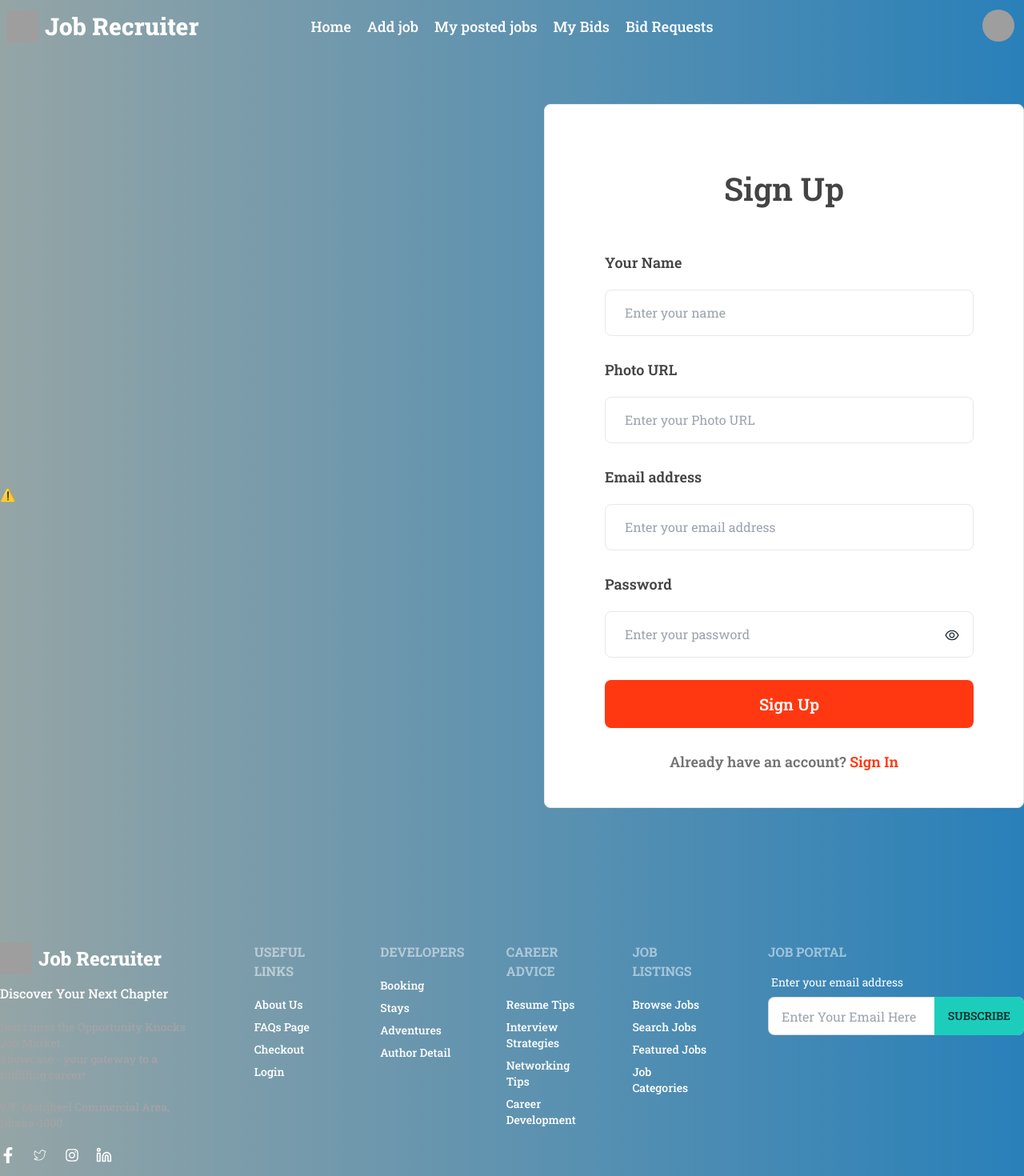
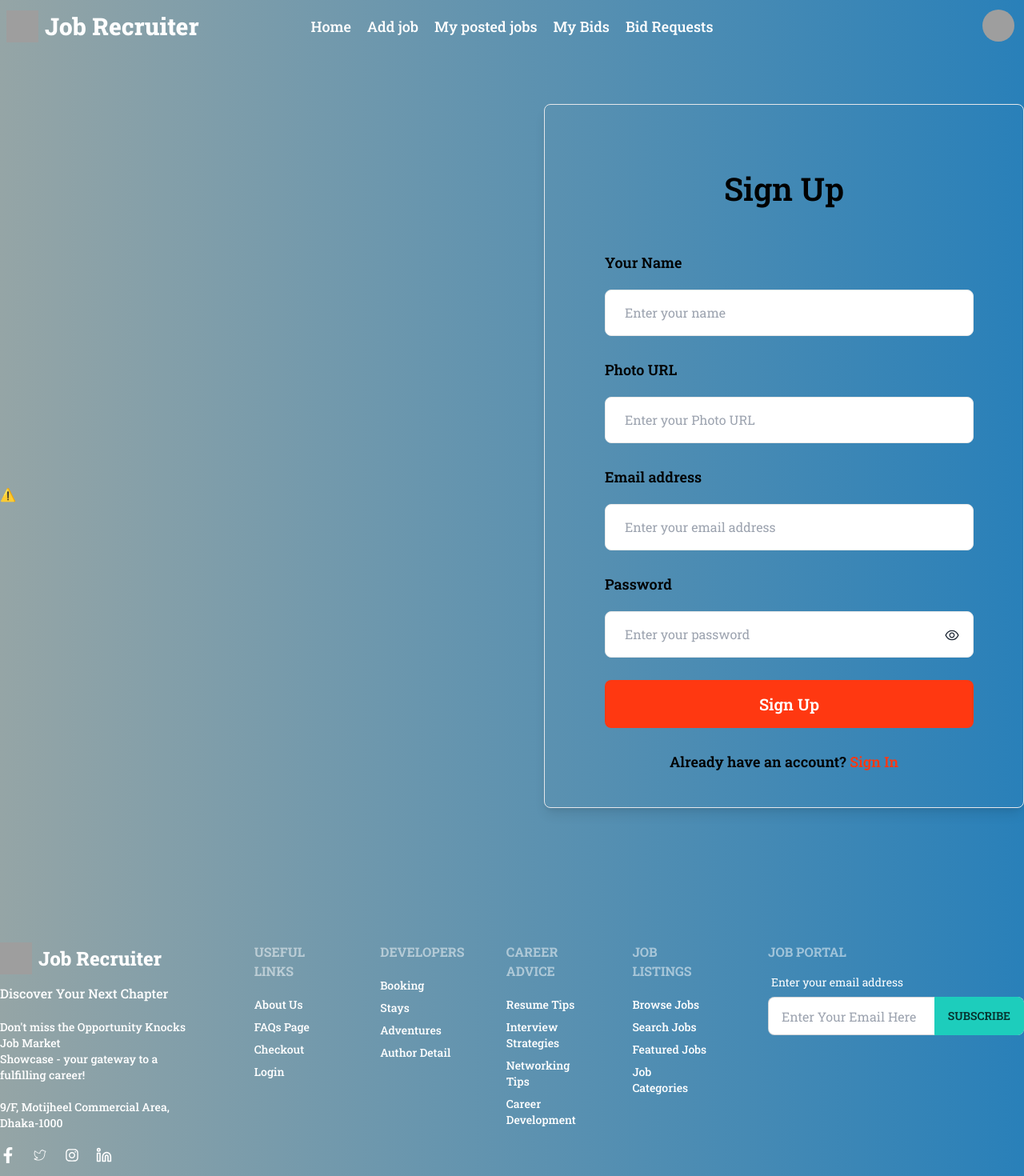
Before and after one commit to tonoy3125/Job-Recruiter-Client, a React (Vite) app: page /register in a window 1280 px wide. Shown: the top 1470 px of the page at 80% size. Built offline with nearby package versions, Linux system fonts and the light colour scheme; no server answers; grey boxes are pictures that could not be loaded.

Commit message:
design and banner animation  added commit

```diff
--- a/src/Pages/Categories/Categories.jsx
+++ b/src/Pages/Categories/Categories.jsx
@@ -48,8 +48,10 @@ const Categories = () => {
 
     return (
         <div className="mt-10 mb-10">
+            <h1 className="text-2xl md:text-4xl font-bold text-[#653239] text-center mb-2">Popular Jobs Category</h1>
+            <p className="text-sm md:text-base font-medium text-white text-center mb-10">Our Company focuses on providing support and services to individuals, families, and <br />  communities in need, often through nonprofit organizations.</p>
             <Tabs>
-                <TabList className="text-center mb-5">
+                <TabList className="text-center mb-5 text-black">
                     <Tab>Web Development</Tab>
                     <Tab>Digital Marketing</Tab>
                     <Tab>Graphics Design</Tab>
--- a/src/Pages/Categories/DevelopmentCategory.jsx
+++ b/src/Pages/Categories/DevelopmentCategory.jsx
@@ -7,8 +7,8 @@ const DevelopmentCategory = ({ develop }) => {
     const { _id, name, category_name, deadline, minimum_price, maximum_price, description } = develop
     return (
         <div>
-            <div className="p-8 transition-colors duration-300 transform shadow-2xl shadow-[#2980b9] cursor-pointer rounded-xl hover:border-transparent group hover:bg-blue-600 dark:border-gray-700 dark:hover:border-transparent">
-                <h1 className="mt-4 text-2xl font-semibold text-gray-700 capitalize dark:text-white group-hover:text-white">{name}</h1>
+            <div className="p-8 transition-colors duration-300 transform border shadow-2xl shadow-[#2980b9] cursor-pointer rounded-xl hover:border-transparent group hover:bg-blue-600 dark:border-gray-700 dark:hover:border-transparent">
+                <h1 className="mt-4 text-2xl font-semibold text-black capitalize dark:text-white group-hover:text-white">{name}</h1>
                 <p className="mt-2 text-white capitalize dark:text-gray-300 group-hover:text-gray-300">{deadline}</p>
                 <p className="mt-2 text-white capitalize dark:text-gray-300 group-hover:text-gray-300">Price: {minimum_price}-{maximum_price} TK</p>
                 <p className="mt-2 text-white capitalize dark:text-gray-300 group-hover:text-gray-300">{description}</p>
--- a/src/Pages/Categories/GraphicsCategory.jsx
+++ b/src/Pages/Categories/GraphicsCategory.jsx
@@ -9,11 +9,11 @@ const GraphicsCategory = ({ graphic }) => {
     return (
         <div>
             <div>
-                <div className="p-8 transition-colors duration-300 transform border cursor-pointer rounded-xl hover:border-transparent group hover:bg-blue-600 dark:border-gray-700 dark:hover:border-transparent">
-                    <h1 className="mt-4 text-2xl font-semibold text-gray-700 capitalize dark:text-white group-hover:text-white">{name}</h1>
-                    <p className="mt-2 text-gray-500 capitalize dark:text-gray-300 group-hover:text-gray-300">{deadline}</p>
-                    <p className="mt-2 text-gray-500 capitalize dark:text-gray-300 group-hover:text-gray-300">Price: {minimum_price}-{maximum_price} TK</p>
-                    <p className="mt-2 text-gray-500 capitalize dark:text-gray-300 group-hover:text-gray-300">{description}</p>
+                <div className="p-8 transition-colors duration-300 shadow-2xl shadow-[#2980b9] transform border cursor-pointer rounded-xl hover:border-transparent group hover:bg-blue-600 dark:border-gray-700 dark:hover:border-transparent">
+                    <h1 className="mt-4 text-2xl font-semibold text-black capitalize dark:text-white group-hover:text-white">{name}</h1>
+                    <p className="mt-2 text-white capitalize dark:text-gray-300 group-hover:text-gray-300">{deadline}</p>
+                    <p className="mt-2 text-white capitalize dark:text-gray-300 group-hover:text-gray-300">Price: {minimum_price}-{maximum_price} TK</p>
+                    <p className="mt-2 text-white capitalize dark:text-gray-300 group-hover:text-gray-300">{description}</p>
                     <Link to={`/jobs/${_id}`}><button className="text-[#C14953] mt-2 btn btn-outline px-5">Bid Now</button></Link>
                 </div>
             </div>
--- a/src/Pages/Footer/Footer.jsx
+++ b/src/Pages/Footer/Footer.jsx
@@ -15,8 +15,8 @@ const Footer = () => {
                             <h1 className=" text-center md:text-left text-base lg:text-2xl font-extrabold text-white">Job Recruiter</h1>
                         </div>
                         <p className='text-white text-sm lg:text-base font-medium mb-5'>Discover Your Next Chapter</p>
-                        <p className='text-[#a3a3a6] text-sm font-medium mb-5 px-2 md:px-0'>Don't miss the Opportunity Knocks Job Market <br /> Showcase - your gateway to a fulfilling career!</p>
-                        <p className="text-[#a3a3a6] text-sm font-medium mb-5 px-2 md:px-0">9/F, Motijheel Commercial Area, Dhaka-1000</p>
+                        <p className='text-white text-sm font-medium mb-5 px-2 md:px-0'>Don't miss the Opportunity Knocks Job Market <br /> Showcase - your gateway to a fulfilling career!</p>
+                        <p className="text-white text-sm font-medium mb-5 px-2 md:px-0">9/F, Motijheel Commercial Area, Dhaka-1000</p>
                         <div className="flex items-center justify-center md:justify-start text-white gap-5 mb-5  md:px-0">
                             <FaFacebookF className="text-xl"></FaFacebookF>
                             <CiTwitter className="text-xl"></CiTwitter>
--- a/src/Pages/Home/Banner.jsx
+++ b/src/Pages/Home/Banner.jsx
@@ -3,10 +3,11 @@ import { BiLogoFacebookCircle } from 'react-icons/bi';
 import { AiFillInstagram } from 'react-icons/ai';
 import { AiFillTwitterCircle } from 'react-icons/ai';
 import { AiFillLinkedin } from 'react-icons/ai';
+import { Player } from '@lottiefiles/react-lottie-player';
 
 const Banner = () => {
     return (
-        <div className="bg-gradient-to-r from-[#95a5a6] to-[#2980b9]">
+        <div className="bg-gradient-to-r from-[#95a5a6] to-[#2980b9] mb-10">
             <div className="flex items-center justify-center flex-col-reverse lg:flex-row text-center p-5">
                 <div className=" w-full lg:w-1/2">
                     <h1 className="mb-5 text-6xl text-fuchsia-900 font-bold">Find Your Dream <br /> Job Here</h1>
@@ -28,7 +29,13 @@ const Banner = () => {
                     <p className='text-sm font-medium mt-4 text-white'>www.Jobrecruiter.com</p>
                 </div>
                 <div className="text-center w-full lg:w-1/2">
-                    <img className="" src="https://i.ibb.co/2Zt7zBz/18959-removebg.png" alt="" />
+                <Player
+                        autoplay
+                        loop
+                        src="https://lottie.host/82556d56-69ab-4a8b-828e-b44ccfa909ef/pY59voezx7.json"
+
+                    >
+                    </Player>
                 </div>
             </div>
         </div>
--- a/src/Pages/Register/Register.jsx
+++ b/src/Pages/Register/Register.jsx
@@ -77,23 +77,23 @@ const Register = () => {
                     >
                     </Player>
                 </div>
-                <div className="border md:w-[500px] lg:w-[600px] h-[880px] mt-16 pt-5 md:p-5 lg:p-[75px] bg-[#fff] rounded-lg ">
-                    <h1 className="text-[40px] font-semibold text-[#444] text-center  mb-12">Sign Up</h1>
+                <div className="border md:w-[500px] lg:w-[600px] h-[880px] mt-16 pt-5 md:p-5 lg:p-[75px] shadow-lg rounded-lg ">
+                    <h1 className="text-[40px] font-semibold text-black text-center  mb-12">Sign Up</h1>
                     <form onSubmit={handleRegister} className="px-1 md:px-0">
                         <div className="mb-7">
-                            <h2 className="text-lg font-semibold text-[#444] mb-5">Your Name</h2>
+                            <h2 className="text-lg font-semibold text-black mb-5">Your Name</h2>
                             <input className="pt-4 pb-4 pl-6 w-[415px] md:w-[461px] border-[#E8E8E8] border-[1px] text-[#A2A2A2] rounded-lg" type="text" name="name" id="" placeholder="Enter your name" />
                         </div>
                         <div className="mb-7">
-                            <h2 className="text-lg font-semibold text-[#444] mb-5">Photo URL</h2>
+                            <h2 className="text-lg font-semibold text-black mb-5">Photo URL</h2>
                             <input className="pt-4 pb-4 pl-6 w-[415px] md:w-[461px] border-[#E8E8E8] border-[1px] text-[#A2A2A2] rounded-lg" type="text" name="photo" id="" placeholder="Enter your Photo URL" />
                         </div>
                         <div className="mb-7">
-                            <h2 className="text-lg font-semibold text-[#444] mb-5">Email address</h2>
+                            <h2 className="text-lg font-semibold text-black mb-5">Email address</h2>
                             <input className="pt-4 pb-4 pl-6 w-[415px] md:w-[461px] border-[#E8E8E8] border-[1px] text-[#A2A2A2] rounded-lg" type="email" name="email" id="" placeholder="Enter your email address" />
                         </div>
                         <div className="mb-7">
-                            <h2 className="text-lg font-semibold text-[#444] mb-5">Password</h2>
+                            <h2 className="text-lg font-semibold text-black mb-5">Password</h2>
                             <div className="relative">
                                 <input className="pt-4 pb-4 pl-6 w-[415px] md:w-[461px] border-[#E8E8E8] border-[1px] text-[#A2A2A2] rounded-lg" type={showPassword ? "text" : "password"} name="password" id="" placeholder="Enter your password" />
                                 <span className="absolute right-4 md:right-1 top-5 rtl:left-0 rtl:right-auto " onClick={() => { setShowPassword(!showPassword) }} >
@@ -108,7 +108,7 @@ const Register = () => {
                         </div>
                     </form>
 
-                    <h3 className="text-lg font-semibold text-[#737373] text-center">Already have an account?  <Link to='/login'><span className="text-[#FF3811]">Sign In</span></Link> </h3>
+                    <h3 className="text-lg font-semibold text-black text-center">Already have an account?  <Link to='/login'><span className="text-[#FF3811]">Sign In</span></Link> </h3>
                 </div>
             </div>
             <Toaster />
```
Also changed, not shown: src/Pages/Categories/MarketingCategory.jsx (+5 -5 lines), src/Pages/Login/Login.jsx (+6 -6 lines).
